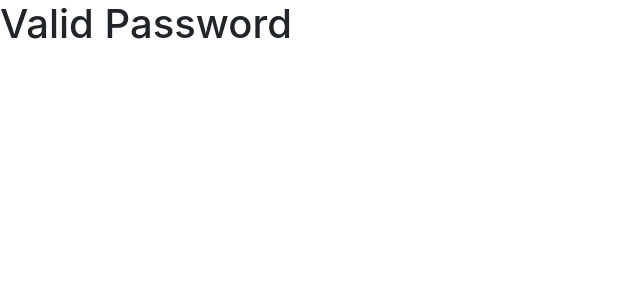
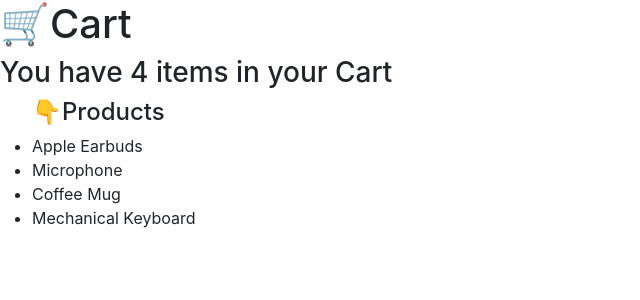
Before and after one commit to git-souvik22/react_course, a React (Create React App) app: page / in a window 1280 px wide. Shown: the top 300 px of the page, without its empty margins (0-640 px from the left). Built offline with nearby package versions, Linux system fonts and the light colour scheme.

Commit message:
rerendering components by mapping

```diff
--- a/src/App.js
+++ b/src/App.js
@@ -1,17 +1,29 @@
-const ValidPassword = () => <h1>Valid Password</h1>;
-const InvalidPassword = () => <h1>Invalid Password</h1>;
+const Cart = () => {
+  const items = [
+    "Apple Earbuds",
+    "Microphone",
+    "Coffee Mug",
+    "Mechanical Keyboard",
+  ];
 
-const Password = ({ isValid }) => {
-  if (isValid) {
-    return <ValidPassword />;
-  }
-  return <InvalidPassword />;
+  return (
+    <>
+      <h1>🛒Cart</h1>
+      {items.length > 0 && <h3>You have {items.length} items in your Cart</h3>}
+      <ul>
+        <h4>👇Products</h4>
+        {items.map((item, index) => (
+          <li key={index + 1}>{item}</li>
+        ))}
+      </ul>
+    </>
+  );
 };
 
 function App() {
   return (
     <>
-      <Password isValid={true} />
+      <Cart />
     </>
   );
 }
```
